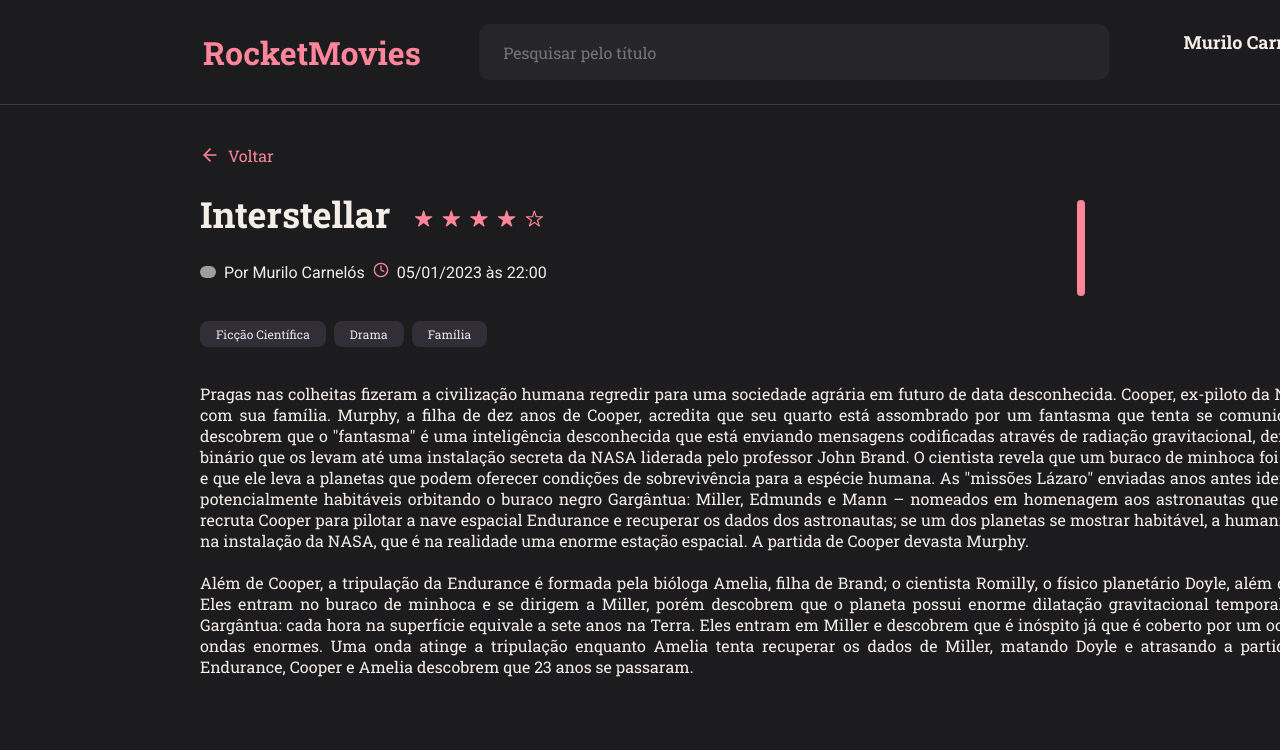
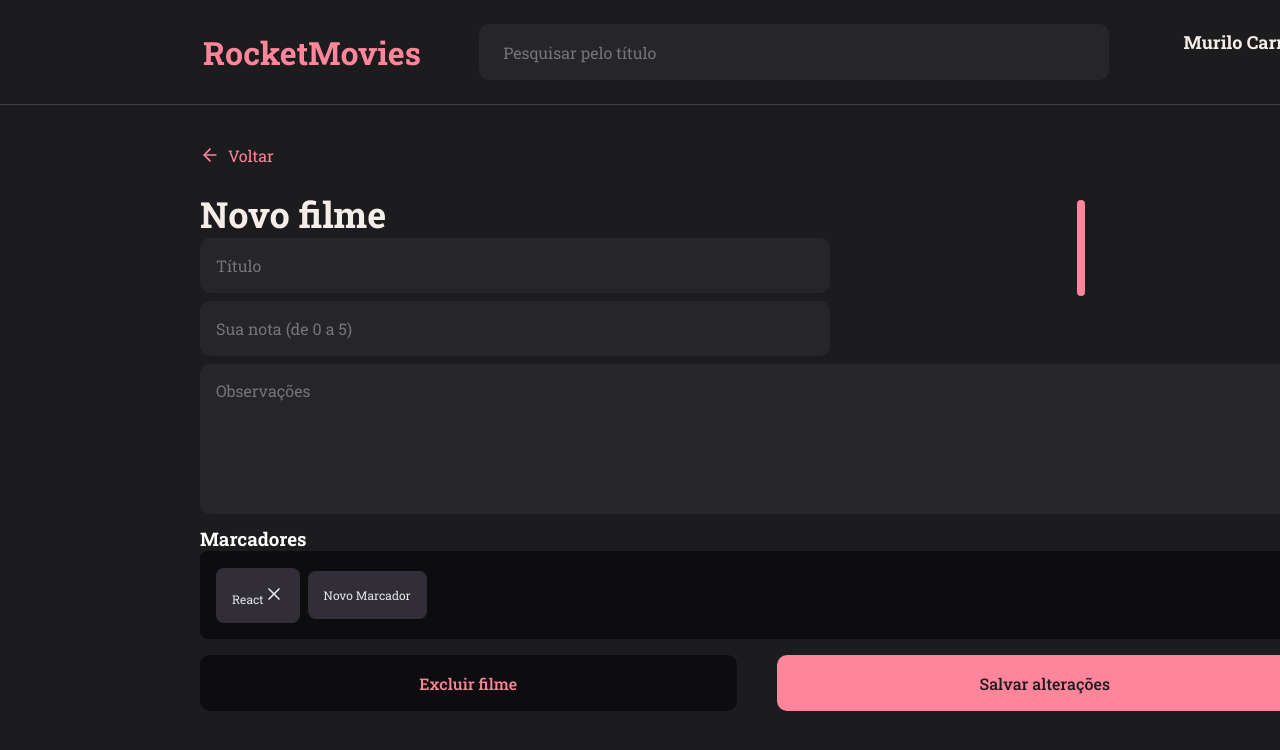
Before and after one commit to mcarnelos/projeto-rocketmovies, a React (Vite) app: page / in a window 1280 px wide. Shown: the top 750 px of the page. Built offline with nearby package versions, Linux system fonts and the light colour scheme; grey boxes are pictures that could not be loaded.

Commit message:
Component Input and TextArea

```diff
--- a/src/components/ButtonText/styles.js
+++ b/src/components/ButtonText/styles.js
@@ -1,6 +1,7 @@
 import styled from "styled-components";
 
 export const Container = styled.button`
+  grid-area: buttonText;
   display: flex;
   gap: 8px;
 
--- /dev/null
+++ b/src/components/Input/index.jsx
@@ -0,0 +1,9 @@
+import { Container } from './styles'
+
+export function Input({ ...rest }) {
+  return (
+    <Container>
+      <input {...rest} />
+    </Container>
+  )
+}
--- /dev/null
+++ b/src/components/Input/styles.js
@@ -0,0 +1,31 @@
+import styled from 'styled-components'
+
+export const Container = styled.div`
+  grid-area: input;
+  width: 50%;
+  display: flex;
+
+  align-items: center;
+
+  background-color: ${({ theme }) => theme.COLORS.BACKGROUND_700};
+  color: ${({ theme }) => theme.COLORS.GREY_200};
+
+  margin-bottom: 8px;
+  border-radius: 10px;
+
+  > input {
+    height: 55px;
+    width: 100%;
+
+    padding: 18px 16px;
+
+    color: ${({ theme }) => theme.COLORS.WHITE};
+    background: transparent;
+    border: 0;
+
+    &:placeholder {
+      color: ${({ theme }) => theme.COLORS.GRAY_300};
+    }
+  }
+
+`
--- a/src/components/Section/styles.js
+++ b/src/components/Section/styles.js
@@ -1,6 +1,7 @@
 import styled from 'styled-components'
 
 export const Container = styled.section`
+  grid-area: section;
   margin: 0 auto;
   margin-top: 47px;
   h2 {
--- a/src/components/Tag/index.jsx
+++ b/src/components/Tag/index.jsx
@@ -1,9 +1,10 @@
 import { Container } from './styles'
 
-export function Tag({ title, ...rest }) {
+export function Tag({ icon: Icon, title, ...rest }) {
   return (
     <Container {...rest}>
       {title}
+      {Icon && <Icon size={20} />}
     </Container>
   )
 }
--- /dev/null
+++ b/src/components/TextArea/index.jsx
@@ -0,0 +1,9 @@
+import { Container } from './styles'
+
+export function TextArea({ value, ...rest }){
+  return(
+    <Container {...rest}>
+      { value }
+    </Container>
+  )
+}
--- /dev/null
+++ b/src/components/TextArea/styles.js
@@ -0,0 +1,20 @@
+import styled from "styled-components";
+
+export const Container = styled.textarea`
+  width: 100%;
+  height: 150px;
+
+  background-color: ${({ theme }) => theme.COLORS.BACKGROUND_700};
+  color: ${({ theme }) => theme.COLORS.GREY_200};
+
+  border: none;
+  resize: none;
+
+  margin-bottom: 8px;
+  border-radius: 10px;
+  padding: 16px;
+
+  &::placeholder {
+    color: ${({ theme }) => theme.COLORS.GRAY_300};
+  }
+`
--- a/src/main.jsx
+++ b/src/main.jsx
@@ -6,13 +6,14 @@
 import theme from './styles/theme'
 
 /* import { Home } from './pages/Home' */
-import { MoviePreview } from './pages/MoviePreview'
+/* import { MoviePreview } from './pages/MoviePreview' */
+import { CreateMovie } from './pages/CreateMovie'
 
 ReactDOM.createRoot(document.getElementById('root')).render(
   <React.StrictMode>
     <ThemeProvider theme={theme}> {/* compartilhando o theme com toda a aplicação */}
       <GlobalStyles />
-      <MoviePreview />
+      <CreateMovie />
     </ThemeProvider>
   </React.StrictMode>,
 )
--- /dev/null
+++ b/src/pages/CreateMovie/index.jsx
@@ -0,0 +1,49 @@
+import { FiArrowLeft, FiX} from 'react-icons/fi'
+import { Container, SideBar, Content } from './styles'
+
+import { Header } from '../../components/Header'
+import { ButtonText } from '../../components/ButtonText'
+import { Button } from '../../components/Button'
+import { Tag } from '../../components/Tag'
+import { Input } from '../../components/Input'
+import { TextArea } from '../../components/TextArea'
+
+
+export function CreateMovie() {
+
+  return (
+    <Container>
+      <Header />
+      <Content>
+
+        <ButtonText title="Voltar" icon={FiArrowLeft}/>
+
+            <h2 id='title'>Novo filme</h2>
+            <Input
+              placeholder='Título'
+              type="text"
+            />
+            <Input
+              placeholder='Sua nota (de 0 a 5)'
+              type="text"
+            />
+
+            <TextArea placeholder="Observações"/>
+
+            <h3>Marcadores</h3>
+            <div className='tags'>
+              <Tag title="React" icon={FiX} id="tag"/>
+              <Tag title="Novo Marcador" id="tag"/>
+            </div>
+
+
+            <Button id="btn-delete" title="Excluir filme"/>
+            <Button title="Salvar alterações"/>
+
+          <SideBar />
+
+      </Content>
+
+    </Container>
+  )
+}
--- /dev/null
+++ b/src/pages/CreateMovie/styles.js
@@ -0,0 +1,66 @@
+import styled from 'styled-components'
+
+export const Container = styled.div`
+  width: 100%;
+  height: 100vh;
+
+  display: grid;
+  grid-template-rows: 105px;
+  grid-template-areas:
+  "header"
+  "content"
+  ;
+`
+
+export const Content = styled.div`
+
+  width: 1260px;
+  margin: 40px 130px 0 200px;
+
+  h2 {
+    display: inline;
+    font-size: 36px;
+    color: ${({ theme }) => theme.COLORS.WHITE_100};
+  }
+
+  .tags {
+    display: flex;
+    align-items: center;
+    width: 100%;
+    height: 88px;
+
+    padding: 16px;
+
+    border-radius: 8px;
+
+    background-color: ${({ theme }) => theme.COLORS.BACKGROUND_900};
+  }
+
+  #tag {
+    padding: 16px;
+  }
+
+  #btn-delete {
+    background-color: ${({ theme }) => theme.COLORS.BACKGROUND_900};
+    color: ${({ theme }) => theme.COLORS.PINK};
+
+    margin-right: 40px;
+  }
+
+  Button {
+    width: 536.5px;
+  }
+`
+
+export const SideBar = styled.div`
+  position: absolute;
+  width: 8px;
+  height: 96.2px;
+  right: 0px;
+  top: 0px;
+  margin-top: 200px;
+  margin-right: 195px;
+
+  background: #FF859B;
+  border-radius: 8px;
+`
```
